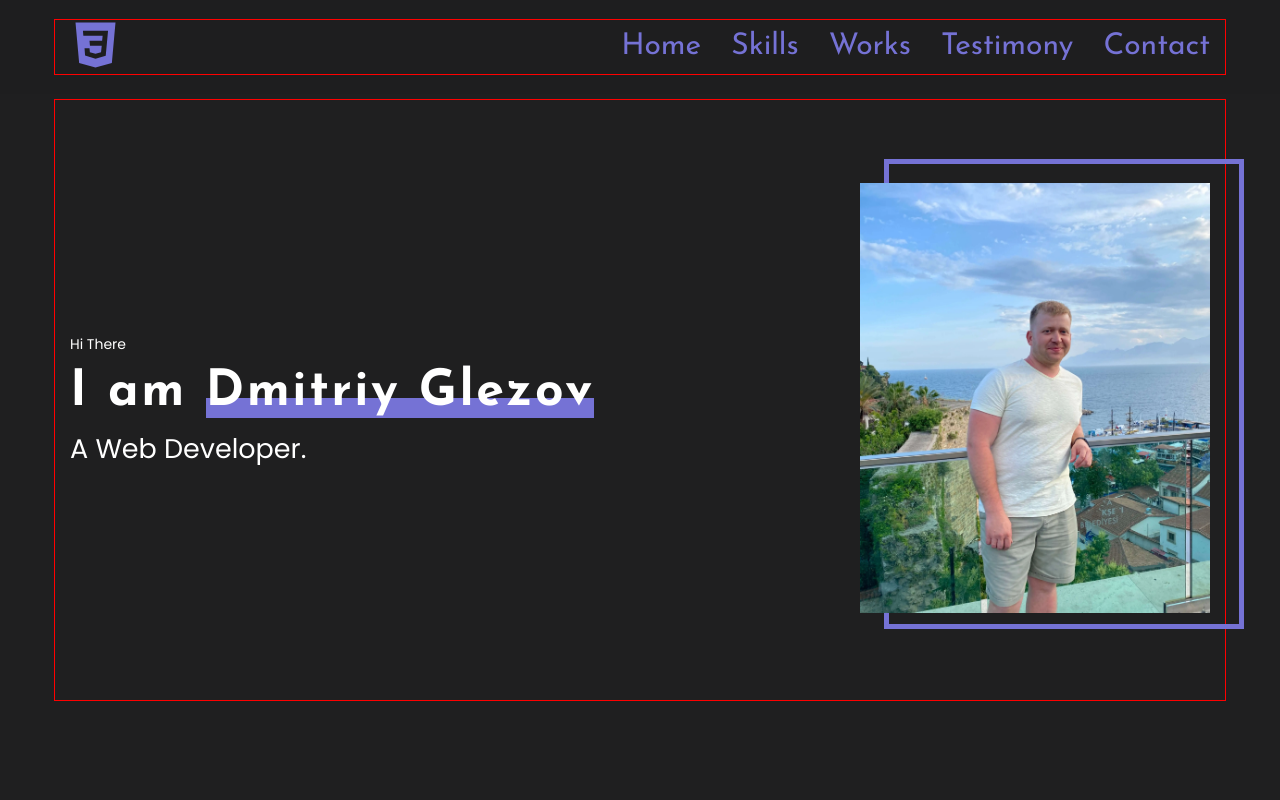
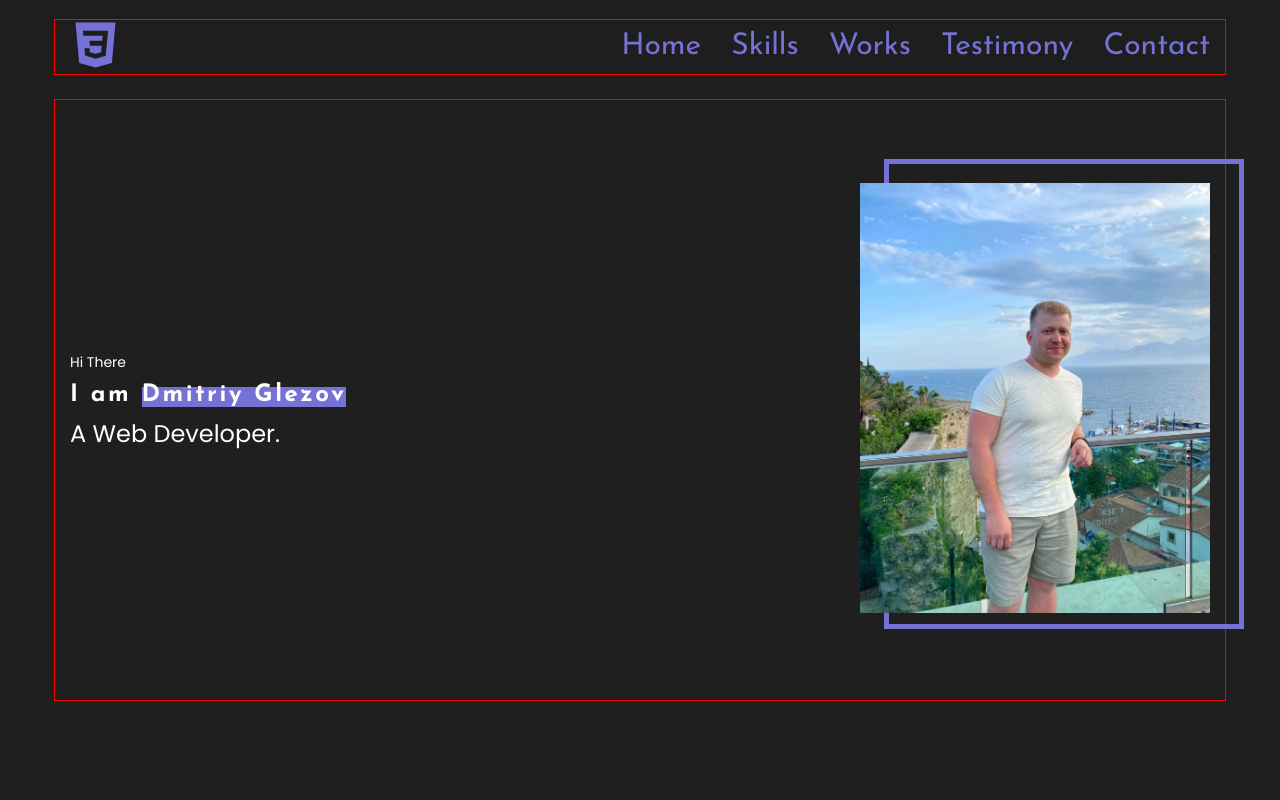
Before and after one commit to GlezovDmitriy/Portfolio, a React app: page / in a window 1280 px wide. Shown: the top 800 px of the page. Built offline with nearby package versions, Linux system fonts and the light colour scheme.

Commit message:
Added mixin font

```diff
--- a/src/layout/sections/main/Main.tsx
+++ b/src/layout/sections/main/Main.tsx
@@ -4,6 +4,7 @@
 import {FlexWrapper} from "../../../components/FlexWrapper";
 import {Container} from "../../../components/Container";
 import {theme} from "../../../styles/Theme";
+import {font} from "../../../styles/Common";
 
 export const Main = () => {
     return (
@@ -54,13 +55,15 @@
 `
 
 const MainTitle = styled.h1`
-  font-size: 27px;
-  font-weight: 400;
+  /*font-size: 27px;
+  font-weight: 400;*/
+  ${font({ weight: 400, Fmax: 27, Fmin: 20,})}
 `
 const Name = styled.h2`
-  font-family: 'Josefin Sans', sans-serif;
+  ${font({family:"'Josefin Sans', sans-serif", weight: 700, Fmax: 50, Fmin: 36,})}
+  /*font-family: 'Josefin Sans', sans-serif;
   font-size: 50px;
-  font-weight: 700;
+  font-weight: 700;*/
   letter-spacing: 2.5px;
   margin: 10px 0;
 
@@ -97,4 +100,5 @@
 const SmallText = styled.span`
   font-size: 14px;
   font-weight: 400;
+
 `
--- /dev/null
+++ b/src/styles/Common.ts
@@ -0,0 +1,17 @@
+import {theme} from "./Theme";
+
+type FontPropsType = {
+    Fmax?: number,
+    Fmin?: number,
+    color?: string,
+    family?: string,
+    lineHeight?: number,
+    weight?: number,
+}
+export const font = ({family, weight, color, lineHeight, Fmin, Fmax}: FontPropsType) => `
+font-family: ${family || "Poppins"};
+font-weight: ${weight || 400};
+color: ${color || theme.colors.font};
+line-height: ${lineHeight || 1.2};
+font-size: calc ((100vw -360px)/(1440-360) * (${Fmax} - ${Fmin}) + ${Fmin}px);
+`
```
